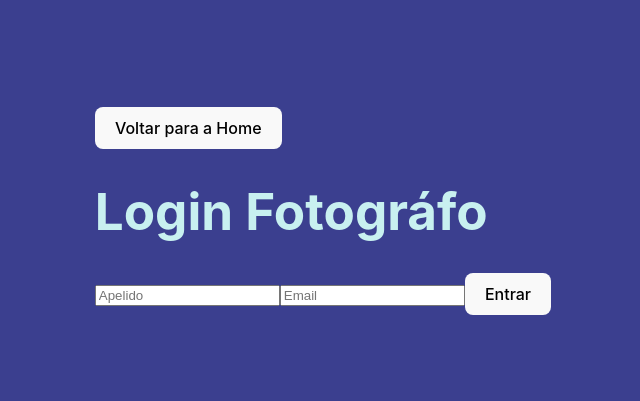
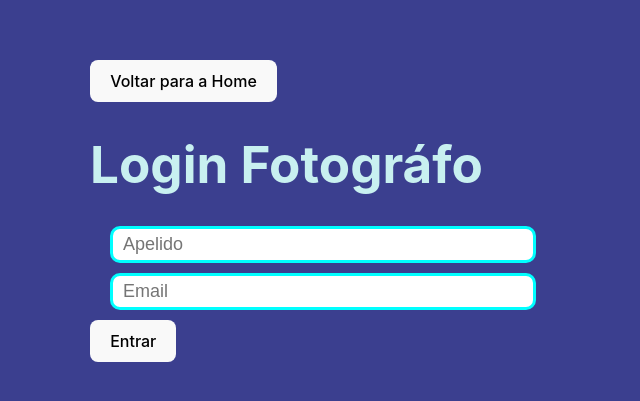
Before and after one commit to GigliarlyM/fotografia-sistema, a React (Vite) app in the folder front-end/: page /photographer/login in a window 1280 px wide. Shown: the part 189-590 px from the top of the page, without its empty margins (317-957 px from the left). Built offline with nearby package versions, Linux system fonts and the light colour scheme.

Commit message:
Alterações

```diff
--- a/front-end/src/main.jsx
+++ b/front-end/src/main.jsx
@@ -4,6 +4,7 @@
 import './styles/index.css'
 import './styles/photo.css'
 import './styles/cards.css'
+import './styles/form.css'
 
 createRoot(document.getElementById('root')).render(
   <StrictMode>
--- a/front-end/src/pages/perfil-photographer.jsx
+++ b/front-end/src/pages/perfil-photographer.jsx
@@ -41,8 +41,8 @@
 
     return (
         <div >
-            <h1 className="cards-perfil">Adicione sua Fotografia</h1>
-            <div className="area-content">
+            <h1 className="cards-perfil">Perfil</h1>
+            <div className="dados do fotografo">
                 <p>{photographer.nome}</p>
                 <p>{photographer.apelido}</p>
                 <p>{photographer.dataNascimento.substring(0, 10)}</p>
--- a/front-end/src/styles/cards.css
+++ b/front-end/src/styles/cards.css
@@ -3,3 +3,14 @@
         color:  #213547;
     }
 }
+
+dados-do-fotografo{
+    font-size: 3rem;
+
+}
+
+div{
+    border: 2
+    10px solid black;
+
+}
```
